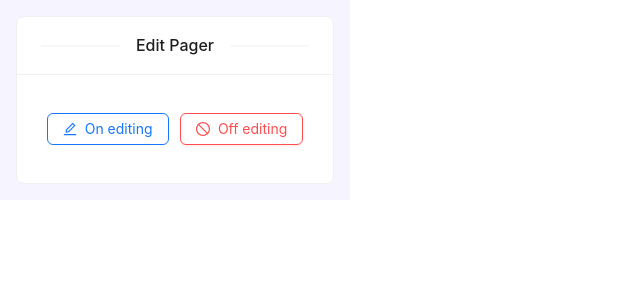
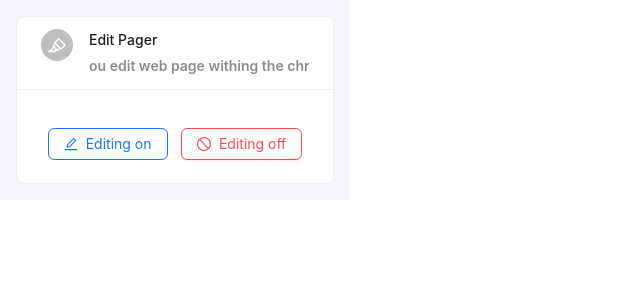
Before and after one commit to Harshil-Kaneria/Chrome-Extenison-Edit-Pager, a React (Create React App) app: page / in a window 1280 px wide. Shown: the top 300 px of the page, without its empty margins (0-640 px from the left). Built offline with nearby package versions, Linux system fonts and the light colour scheme; the HTML template or start-up script is replaced by a standard one.

Commit message:
final working version 1

```diff
--- a/package.json
+++ b/package.json
@@ -21,6 +21,7 @@
     "react-bootstrap": "^2.9.0",
     "react-color": "^2.19.3",
     "react-dom": "^18.2.0",
+    "react-fast-marquee": "^1.6.5",
     "react-scripts": "5.0.1",
     "typescript": "^4.9.4",
     "web-vitals": "^2.1.4"
--- a/src/App.jsx
+++ b/src/App.jsx
@@ -1,52 +1,91 @@
 import React, { useState, useEffect, useRef } from "react";
 import "./App.css";
 import "bootstrap/dist/css/bootstrap.min.css";
-import { Card,Button,Divider } from 'antd';
-import { StopOutlined,EditOutlined } from '@ant-design/icons';
+import { Card, Button, message, Avatar, List } from "antd";
+import Marquee from 'react-fast-marquee';
+import { StopOutlined, EditOutlined, HighlightOutlined  } from "@ant-design/icons";
 
 const App = () => {
+
+  const data = [
+    {
+      title: 'Edit Pager',
+      description: 'Edit pager chrome extension that allow you edit web page withing the chrome tab.  '
+    }
+  ]
+
   const [mainLoadings, setMainLoadings] = useState(true);
   const [startEditingLoading, setStartEditingLoading] = useState(false);
   const [endEditingLoading, setEndEditingLoading] = useState(false);
+  const [messageApi, contextHolder] = message.useMessage();
+
   setTimeout(() => {
-    setMainLoadings(false)
-  }, 1500);
+    setMainLoadings(false);
+  }, 1000);
+
+  const handleActivateEditing = () => {
+    setStartEditingLoading(true);
+    chrome.runtime.sendMessage({ action: 'activateEditing' });
+    setTimeout(() => setStartEditingLoading(false), 1000);
+    messageApi.open({
+      type: 'success',
+      content: 'Page editing mode is on',
+    });
+  };
+
+  const handleDeactivateEditing = () => {
+    setEndEditingLoading(true);
+    chrome.runtime.sendMessage({ action: 'deactivateEditing' });
+    setTimeout(() => setEndEditingLoading(false), 1000);
+    messageApi.open({
+      type: 'warning',
+      content: 'Page editing mode is off',
+    });
+  };
+
   return (
     <>
-      <div
-        className="main_body p-3"
-        style={{ backgroundColor: '#f5f4ff' }}
-      >
-        <Card loading={mainLoadings} title={<Divider>Edit Pager</Divider>
-        } style={{ width: '100%', height:'100%' }}><div className="center_button">
+      <div className="main_body p-3" style={{ backgroundColor: "#f5f4ff" }}>
+        <Card
+          loading={mainLoadings}
+          title={<List
+              itemLayout="horizontal"
+              dataSource={data}
+              renderItem={(item, index) => (
+                <List.Item>
+                  <List.Item.Meta
+                    avatar={<Avatar icon={<HighlightOutlined />} />}
+                    title={item.title}
+                    description={<Marquee pauseOnHover gradient={false}>
+                      {item.description}
+                    </Marquee>}
+                  />
+                </List.Item>
+              )}
+            />
+          }
+          style={{ width: "100%", height: "100%" }}
+        >
+          <div className="center_button">
             <Button
               ghost
               type="primary"
               icon={<EditOutlined />}
               loading={startEditingLoading}
-              onClick={() => {
-                setStartEditingLoading(true)
-                setTimeout(() => {
-                  setStartEditingLoading(false)
-                }, 1000);
-              }}
+              onClick={handleActivateEditing}
             >
-              On editing
+              Editing on
             </Button>
             <Button
               danger
               icon={<StopOutlined />}
               loading={endEditingLoading}
-              onClick={() => {
-                setEndEditingLoading(true)
-                setTimeout(() => {
-                  setEndEditingLoading(false)
-                }, 1000);
-              }}
+              onClick={handleDeactivateEditing}
             >
-              Off editing
+              Editing off
             </Button>
           </div>
+          {contextHolder}
         </Card>
       </div>
     </>
--- a/webpack.config.js
+++ b/webpack.config.js
@@ -35,8 +35,7 @@ module.exports = {
             patterns: [
                 { from: "manifest.json", to: "../manifest.json" },
                 { from: "icon.png", to: "../icon.png" },
-                { from: "background.js", to: "../background.js" },
-                { from: "content.js", to: "../content.js" }
+                { from: "background.js", to: "../background.js" }
             ],
         }),
         ...getHtmlPlugins(["index"]),
```
Also changed, not shown: background.js (+29 -5 lines), content.js (+13 -2 lines), manifest.json.
